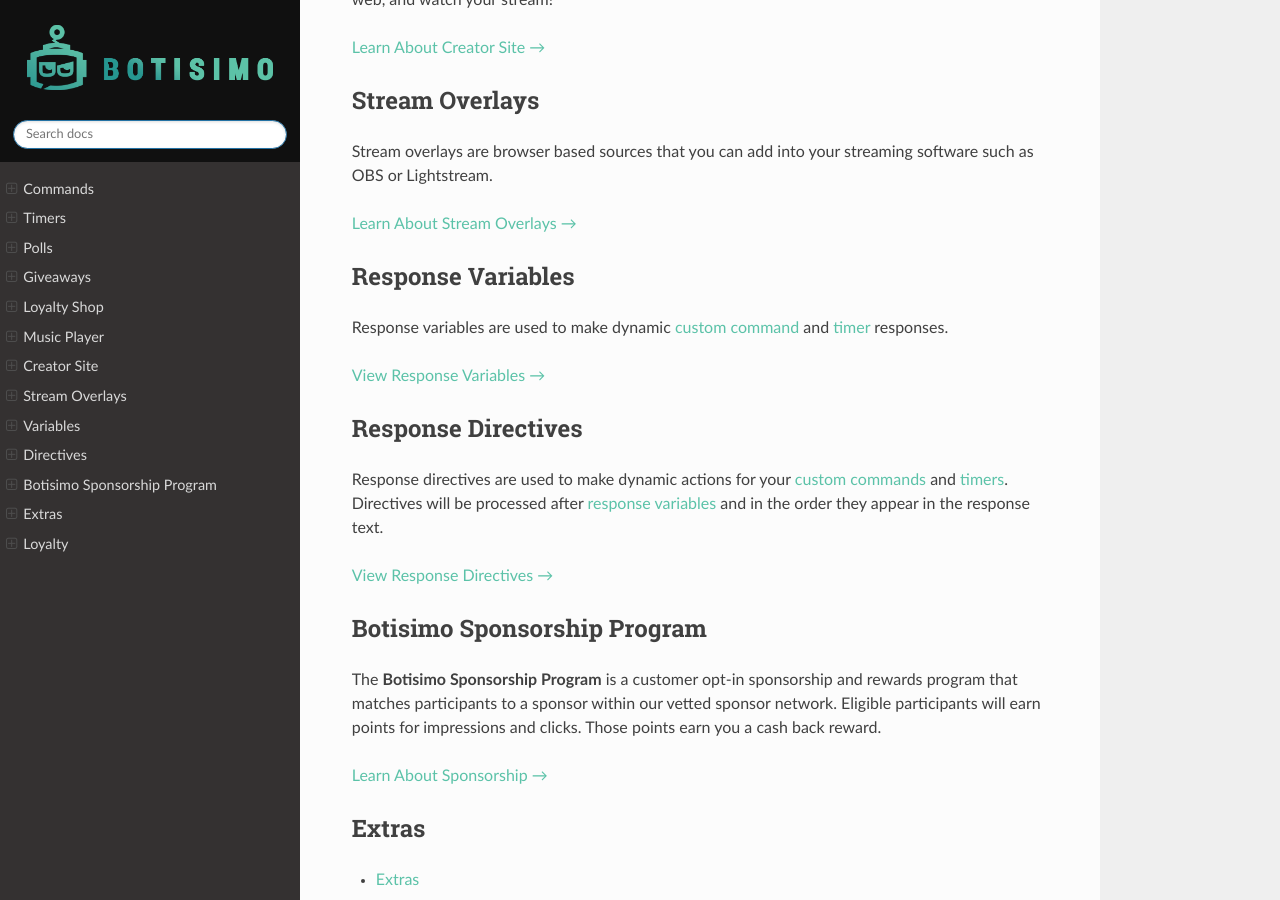
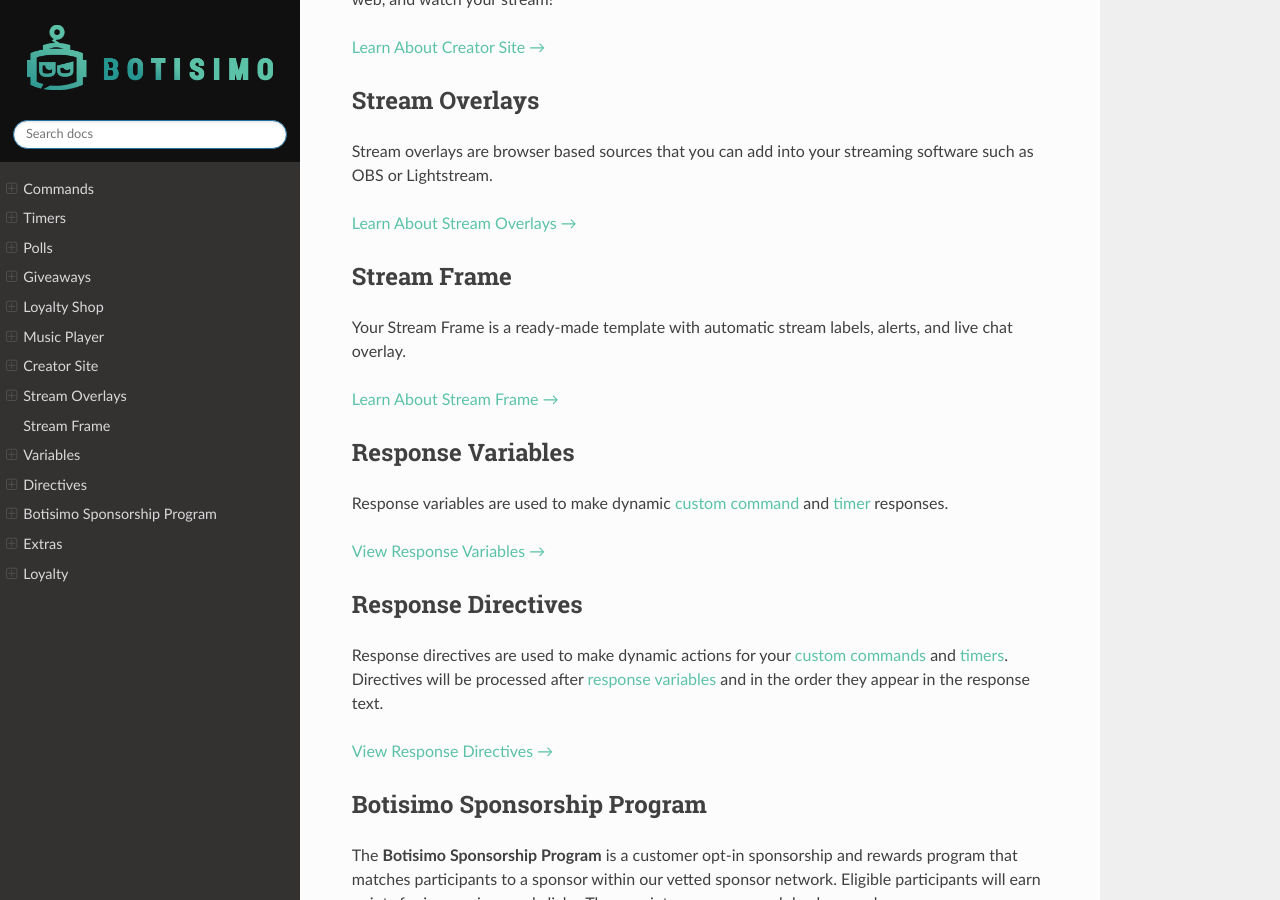
Before and after one commit to botisimo/botisimo-documentation, a Sphinx documentation site: the page built from docs/index.rst, in a window 1280 px wide and 900 px high, scrolled down 2076 px. Built offline with Sphinx 7.4.7 and the Read the Docs theme 2.0.0, drawn with Linux system fonts in a browser that asks for light colours; a script that is not in the unit is left out.

Commit message:
add stream frame reference

```diff
--- a/docs/index.rst
+++ b/docs/index.rst
@@ -138,6 +138,20 @@
 
    overlays/index
 
+Stream Frame
+^^^^^^^^^^^^
+
+Your Stream Frame is a ready-made template with automatic stream labels, alerts, and live chat overlay.
+
+:doc:`Learn About Stream Frame → <frame/index>`
+
+.. toctree::
+   :maxdepth: 1
+   :name: sec-frame
+   :hidden:
+
+   frame/index
+
 Response Variables
 ^^^^^^^^^^^^^^^^^^
 
--- a/docs/loyalty/documentation/authentication.rst
+++ b/docs/loyalty/documentation/authentication.rst
@@ -98,7 +98,7 @@
 Response
 
 ================================= ======== ==========================================================================
-Field                       Type     Description
+Field                             Type     Description
 ================================= ======== ==========================================================================
 token                             string   Token for future requests that require authentication
 user                              object   Information about the logged in user
```
Also changed, not shown: docs/frame/index.rst (added, +32 -0 lines), docs/loyalty/documentation/missions.rst (+6 -4 lines), docs/images/stream-frame-1.gif (added), 5 other files.
